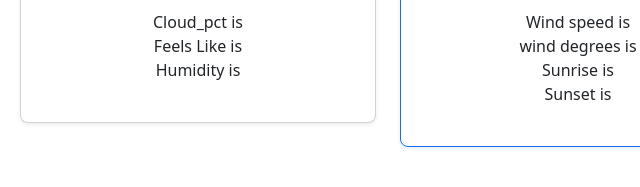
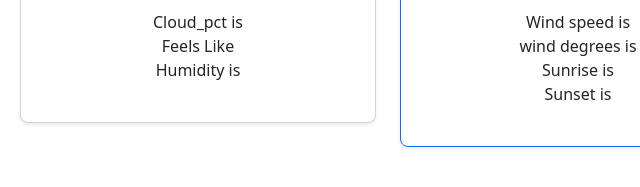
Before and after one commit to idevanshu/Weather-app, a plain HTML site: page index.html in a window 1280 px wide. Shown: the part 285-472 px from the top of the page, 442-1082 px from the left. Drawn offline with nearby package versions, Linux system fonts and the light colour scheme; no server answers.

Commit message:
Update index.html

```diff
--- a/index.html
+++ b/index.html
@@ -62,7 +62,7 @@
                             </h1>
                             <ul class="list-unstyled mt-3 mb-4">
                                 <li>Cloud_pct is <span id="cloud_pct" ></span></li>
-                                <li>Feels Like is <span id="feels_like" ></span></li>
+                                <li>Feels Like <span id="feels_like" ></span></li>
                                 <li>Humidity is <span id="humidity" ></span></li>
 
                             </ul>
```
